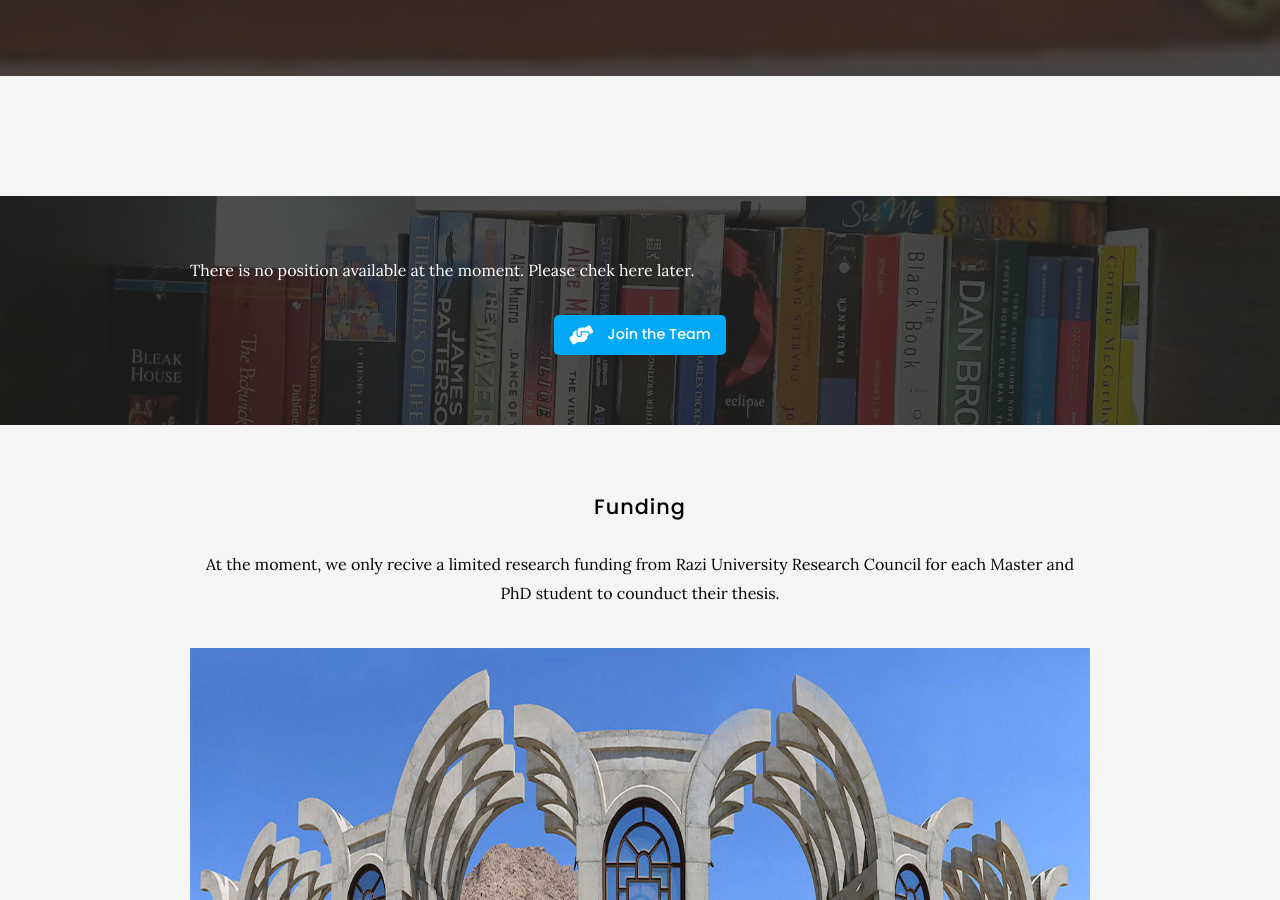
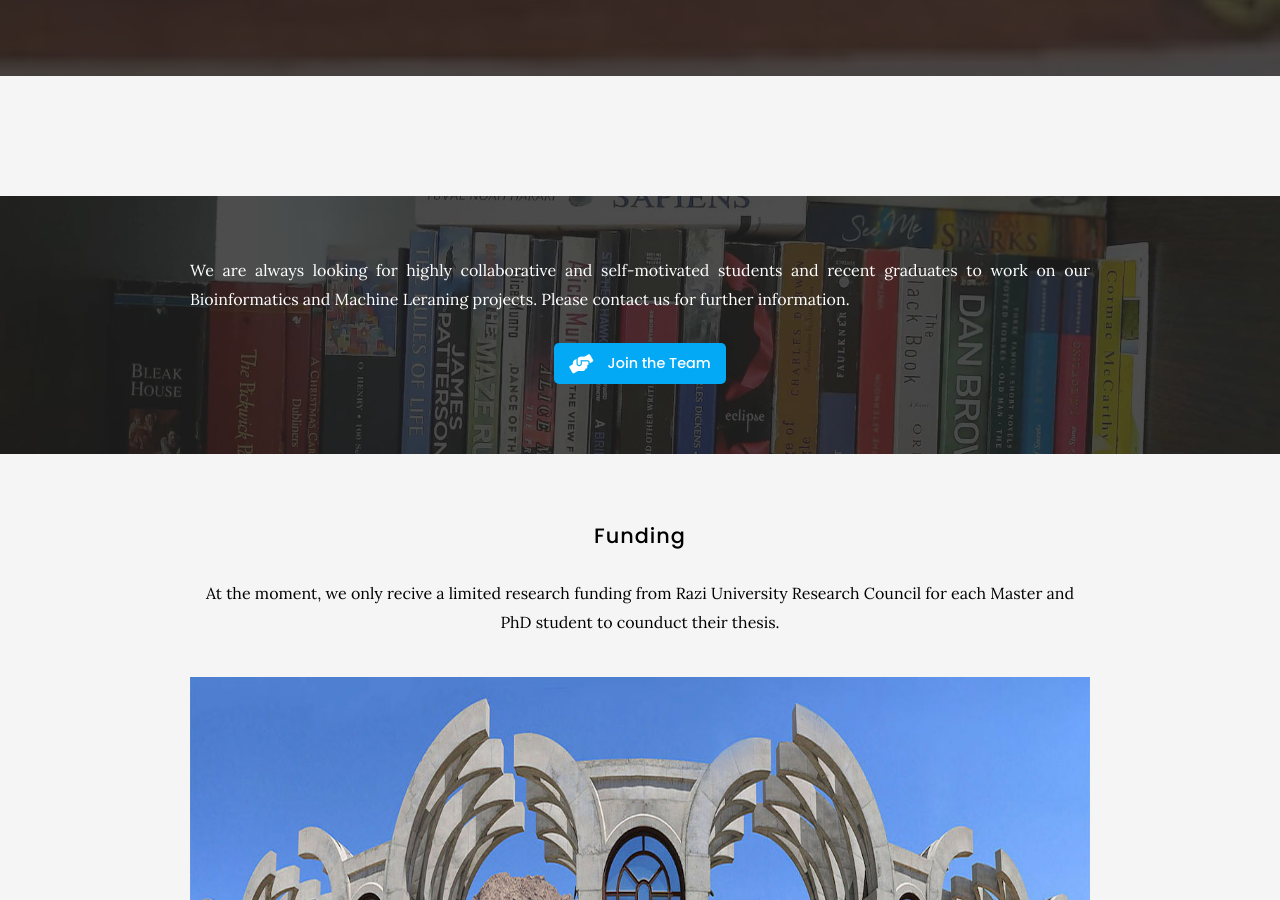
Before and after one commit to Hossein-Fallahi/Fallahi-Bioinformatics-Lab, a Jekyll site: the page built from team/index.md, in a window 1280 px wide and 900 px high, scrolled down 2319 px. Built offline with Jekyll 4.4.1, drawn with Linux system fonts in a browser that asks for light colours; nearby versions of some CDN libraries.

Commit message:
Update index.md

```diff
--- a/team/index.md
+++ b/team/index.md
@@ -63,7 +63,7 @@ please check it later.
 
 {% include section.html background="images/banner.jpg" dark=true%}
 
-There is no position available at the moment. Please chek here later.
+We are always looking for highly collaborative and self-motivated students and recent graduates to work on our Bioinformatics and Machine Leraning projects. Please contact us for further information.
 
 {%
   include link.html
```
